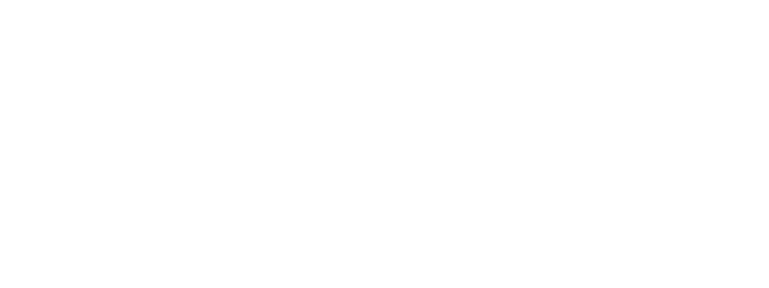
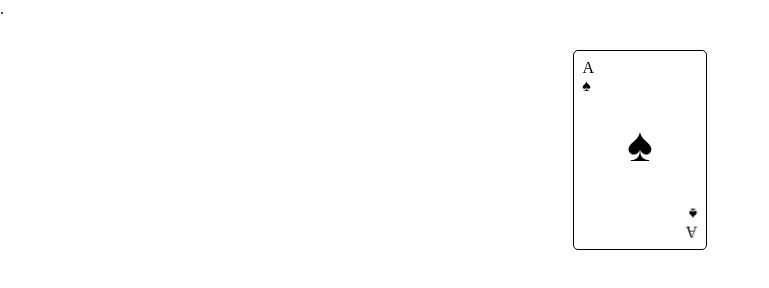
Before and after one commit to Atilola-code/weeksix, a plain HTML site: page index.html in a window 1280 px wide. Shown: the whole page, without its empty margins (0-769 px from the left). Drawn offline with Linux system fonts and the light colour scheme.

Commit message:
feat: modify changes made to the styles

```diff
--- /dev/null
+++ b/card.css
@@ -0,0 +1,44 @@
+*{
+    margin: 0;
+    padding: 0;
+    font-weight: normal;
+    box-sizing: border-box;
+}
+:root{
+    --card-height: 200px;
+}
+.container{
+    display: flex;
+    justify-content: center;
+    margin-top: 2em;
+
+}
+.card{
+    border: 1px solid #000;
+    height: var(--card-height);
+    width: calc(200px* 2/3);
+    border-radius: 5px;
+    display: grid;
+    padding: .5em;
+}
+.center{
+    display: flex;
+    justify-content: center;
+    align-items: center;
+    font-size:3em ;
+}
+.bottom{
+    transform: rotate(180deg);
+}
+.top > div:first-child
+.bottom > div:first-child{
+    padding: 2px;
+}
+.card:hover{
+    transform: rotateY(90deg) scale(1.5);
+    transition: transform 3s;
+}
+.card :active{
+transform: rotate(180deg);
+transition: transform 3s;
+}
--- a/index.html
+++ b/index.html
@@ -7,7 +7,18 @@
     <link rel="stylesheet" href="./styles.css">
     <link rel="shortcut icon" href="./favicon.ico" type="image/x-icon">
 
-</head>
+</head>.
+<div class="container">
+    <div class="card">
+      <div class="top">
+       <div>A</div>
+         <div>&spades;</div>
+         </div>
+         <div class="center">&spades;</div>
+         <div class="bottom">
+            <div>A</div>
+            <div>&spades;</div>
+         </div>
 <body>
 
 </body>
```
